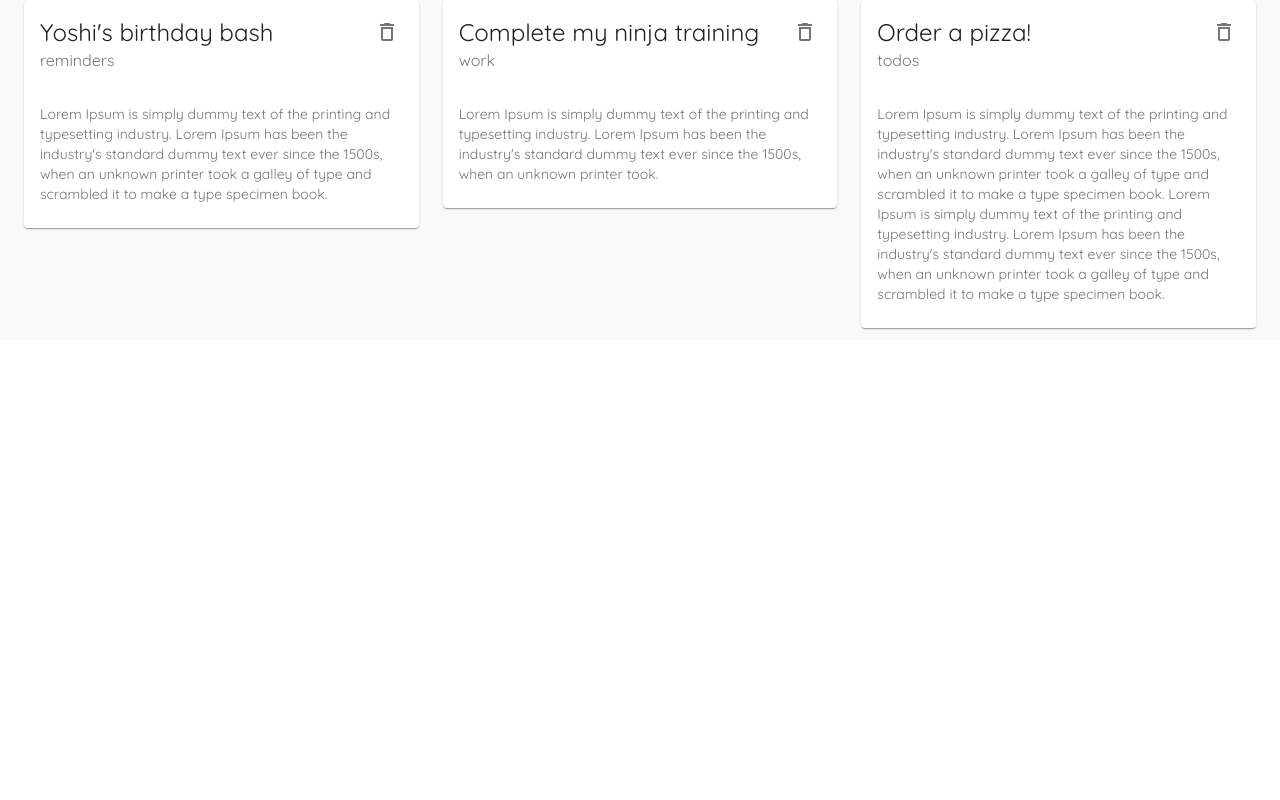
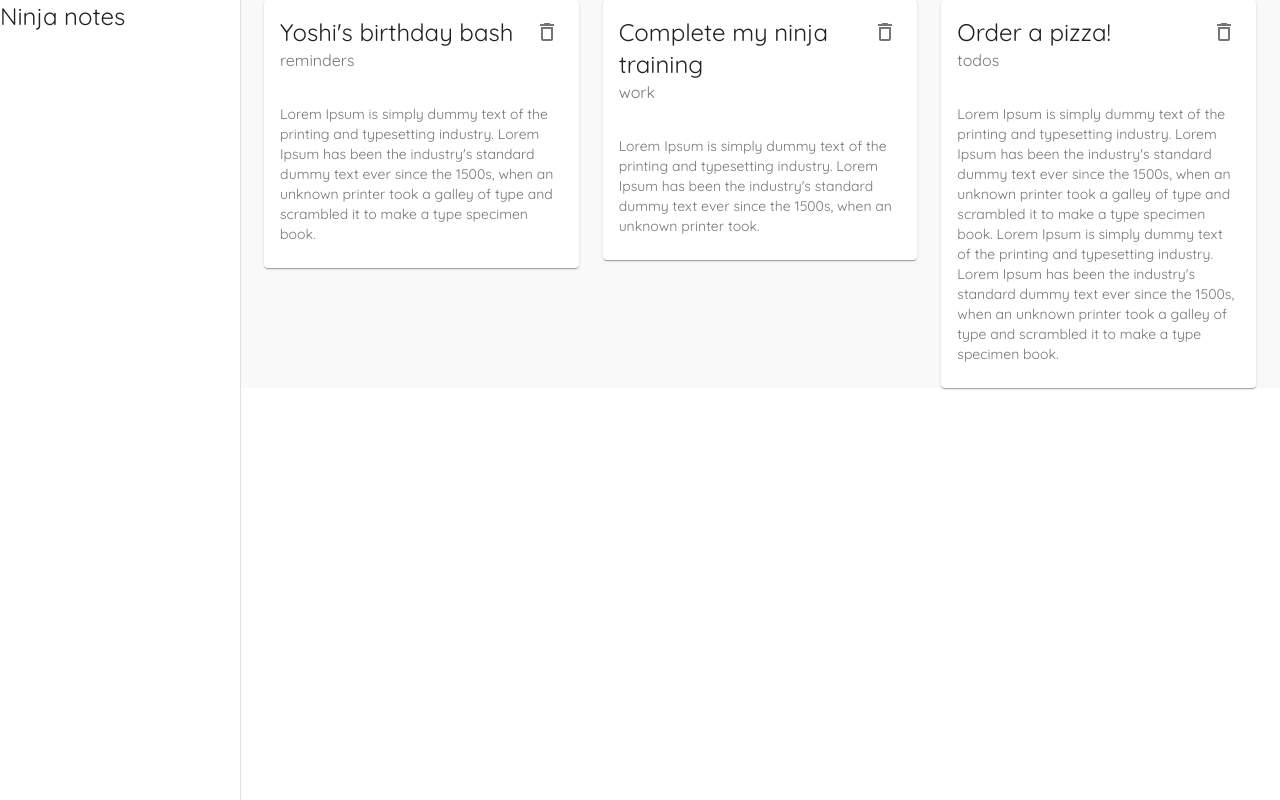
Before and after one commit to raphabarreto/material-ui-tut, a React (Create React App) app: page / in a window 1280 px wide. Built offline with nearby package versions, Linux system fonts and the light colour scheme; data requests are answered from the project's data file.

Commit message:
Permanent Drawer

```diff
--- a/src/components/Layout.js
+++ b/src/components/Layout.js
@@ -1,10 +1,23 @@
 import React from "react";
 import { makeStyles } from "@material-ui/core";
+import Drawer from "@material-ui/core/Drawer";
+import Typography from "@material-ui/core/Typography";
+
+const drawerWidth = 240;
 
 const useStyles = makeStyles({
   page: {
     background: "#f9f9f9",
     width: "100%",
+  },
+  drawer: {
+    width: drawerWidth,
+  },
+  drawerPaper: {
+    width: drawerWidth,
+  },
+  root: {
+    display: "flex",
   },
 });
 
@@ -12,7 +25,18 @@ export default function Layout({ children }) {
   const classes = useStyles();
 
   return (
-    <div>
+    <div className={classes.root}>
+      <Drawer
+        className={classes.drawer}
+        variant="permanent"
+        anchor="left"
+        classes={{
+          paper: classes.drawerPaper,
+        }}
+      >
+        <Typography variant="h5">Ninja notes</Typography>
+      </Drawer>
+
       <div className={classes.page}>{children}</div>
     </div>
   );
```
